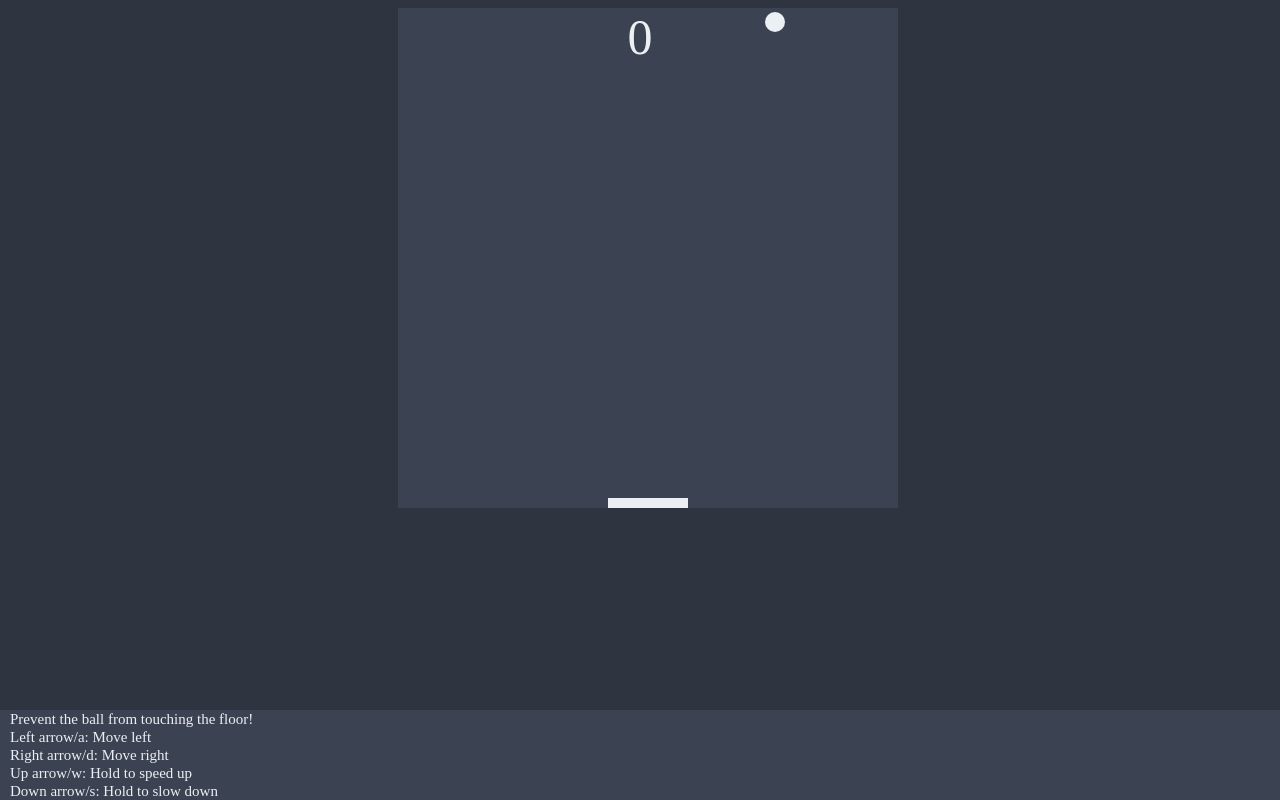
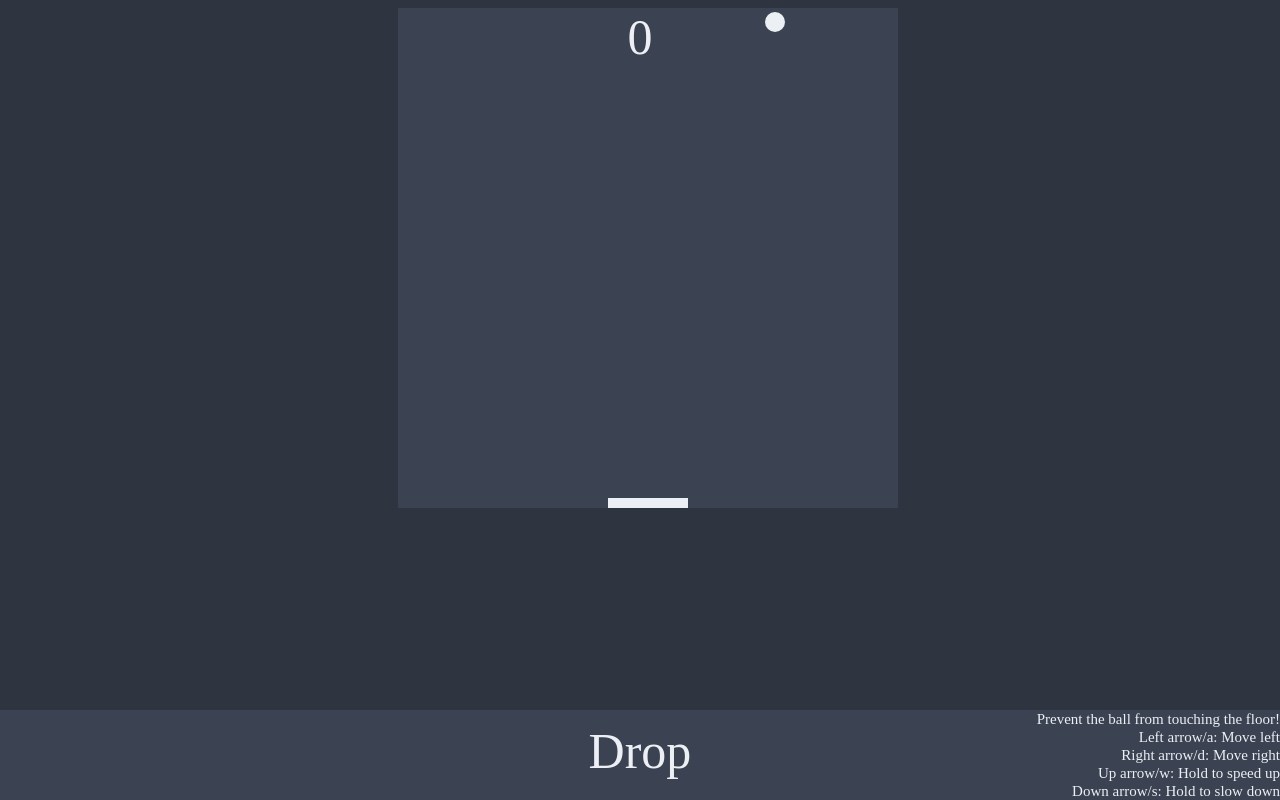
Before and after one commit to zaki-hussain/Drop, a plain HTML site: page src/index.html in a window 1280 px wide. Drawn offline with Linux system fonts and the light colour scheme.

Commit message:
Added title to footer

```diff
--- a/src/index.html
+++ b/src/index.html
@@ -14,6 +14,7 @@
             <div class = "instructions">Right arrow/d: Move right</div>
             <div class = "instructions">Up arrow/w: Hold to speed up</div>
             <div class = "instructions">Down arrow/s: Hold to slow down</div>
+            <div class = "title">Drop</div>
         </div>
 
         <script src="scripts/main.js"></script>
--- a/src/styles/style.css
+++ b/src/styles/style.css
@@ -24,16 +24,16 @@ canvas {
 .instructions {
     margin-top: 1px;
     margin-bottom: 1px;
-    margin-left: 10px;
-    text-align: left;
-    display: block;
-    width: 300px;
-
+    margin-left: 0;
+    text-align: right;
 }
 
 .title {
     text-align: center;
-    display: inline-block;
+    position: absolute;
+    bottom: 20px;
+    width: 100%;
+    font-size: 50px;
 }
 
 .footer {
```
